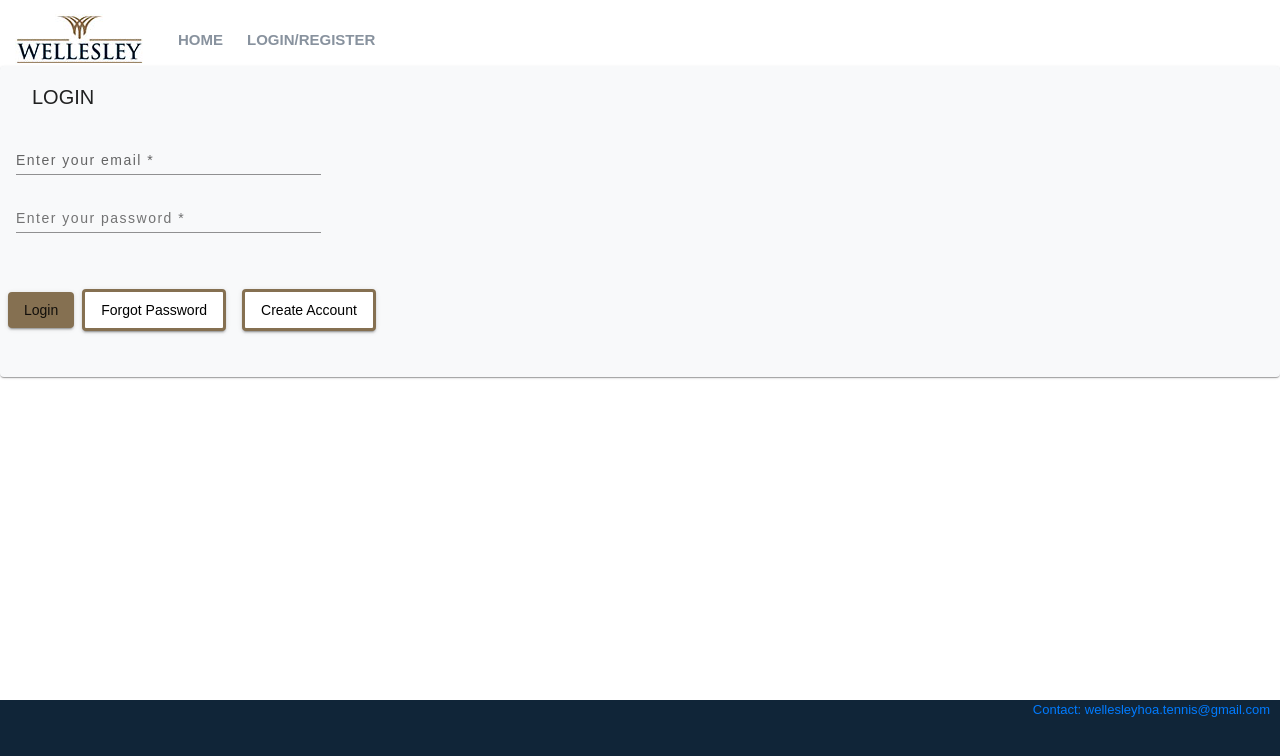
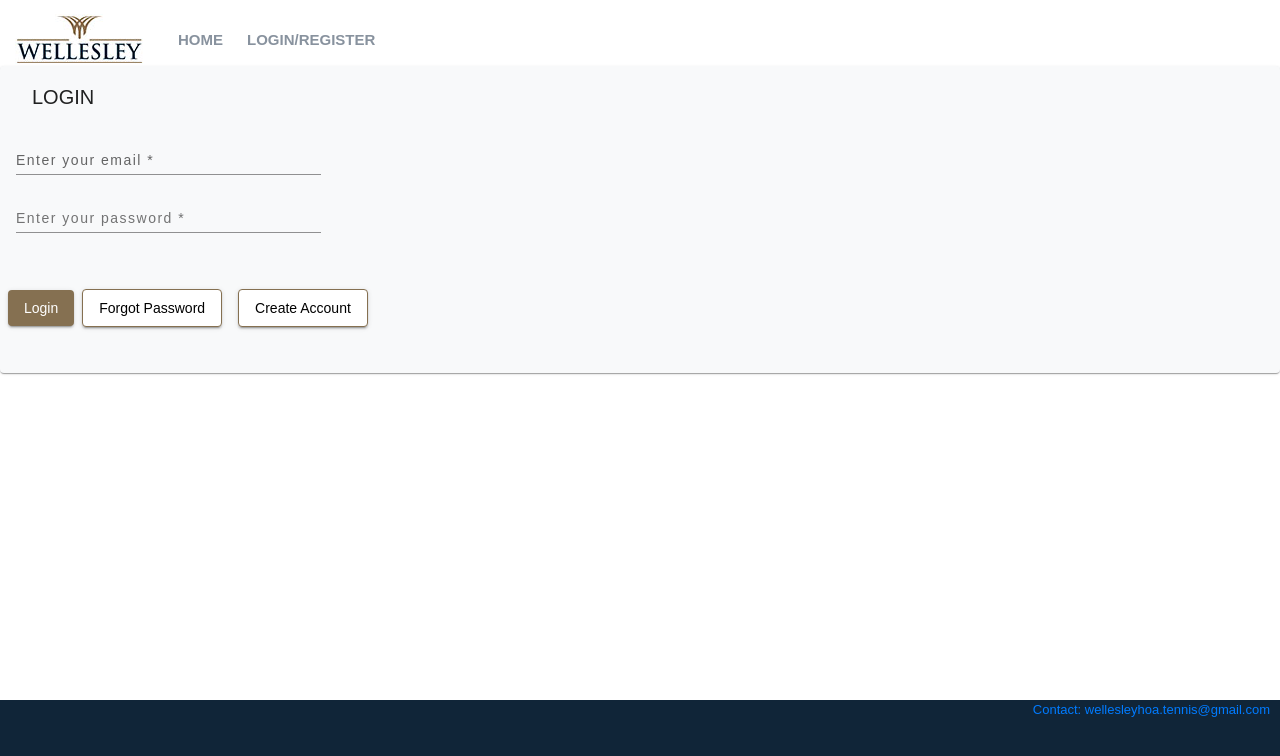
Before and after one commit to VyasNarasimhan/TennisReservations, an Angular app: page /login in a window 1280 px wide. Shown: the top 756 px of the page. Built offline with nearby package versions, Linux system fonts and the light colour scheme.

Commit message:
more style tweaks on buttons

```diff
--- a/src/sass/_theme.scss
+++ b/src/sass/_theme.scss
@@ -260,12 +260,13 @@ a {
 
 .mat-flat-button.mat-primary, .mat-raised-button.mat-primary, .mat-fab.mat-primary, .mat-mini-fab.mat-primary {
   background-color:rgb(133, 112, 81);
+  color: white;
 }
 
 .mat-flat-button.mat-accent, .mat-raised-button.mat-accent, .mat-fab.mat-accent, .mat-mini-fab.mat-accent {
   background-color: white;
   color: black;
   border: solid;
-  border-width: 3px;
+  border-width: 1px;
   border-color: rgb(133, 112, 81);
 }
```
